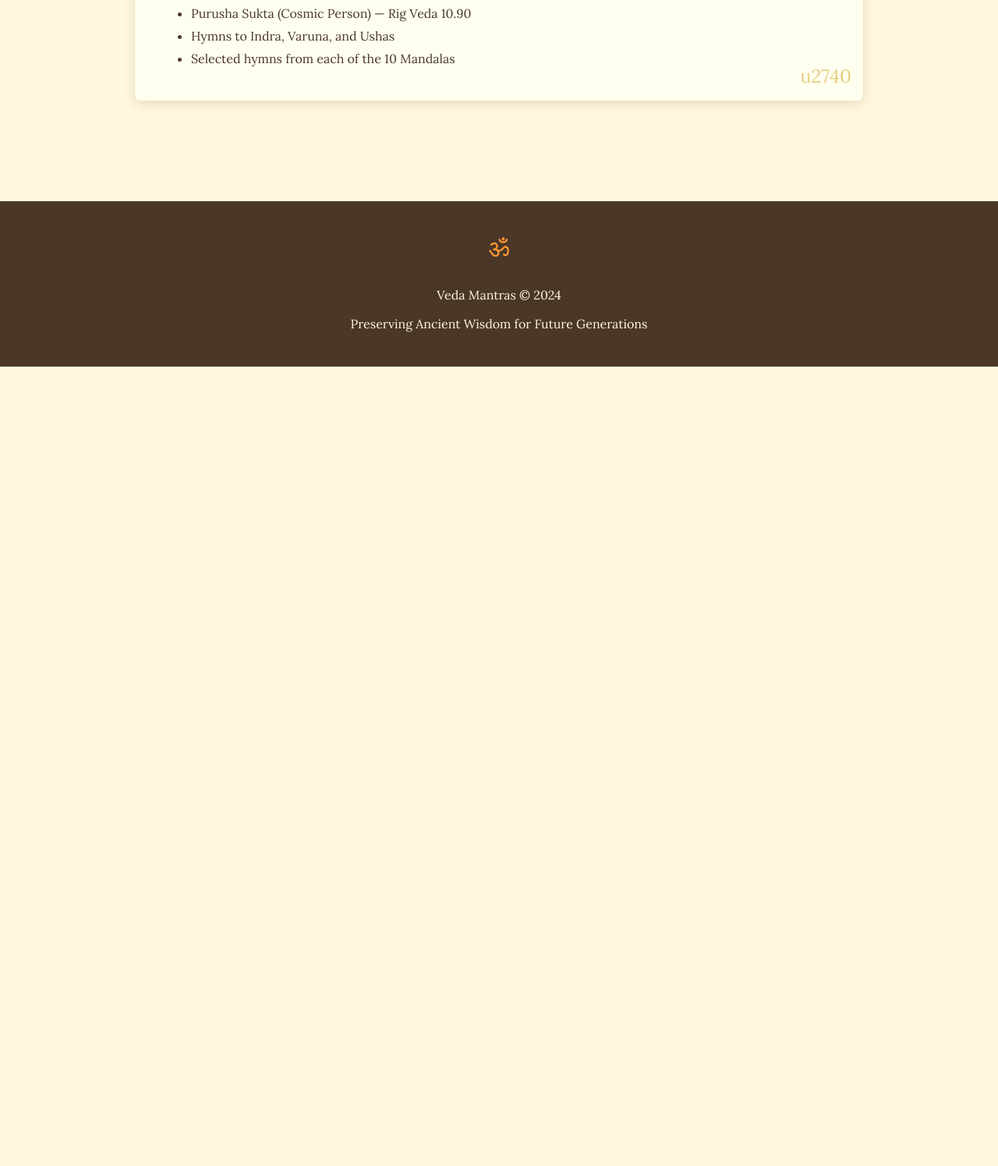
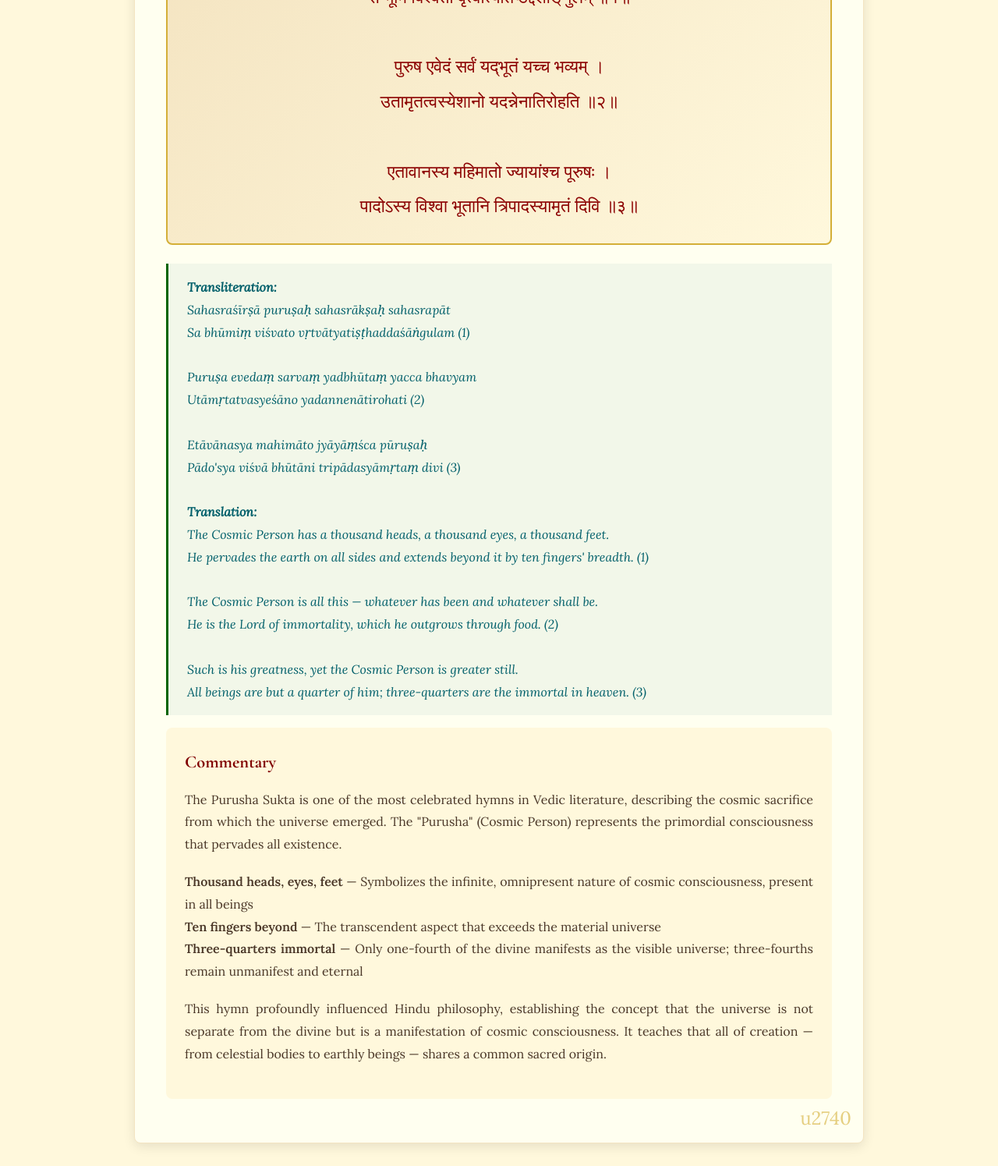
Before and after one commit to mnanjana2020/veda-mantras, a plain HTML site: page rigveda.html in a window 1280 px wide. Shown: the part 5000-6495 px from the top of the page at 78% size. Before the commit the page ends 5470 px from the top, so only its background shows below. Drawn offline with nearby package versions, Linux system fonts and the light colour scheme; a web font is replaced by a local one.

Commit message:
Add Purusha Sukta (Rig Veda 10.90) to Rig Veda page
- Add first three verses of the Hymn of the Cosmic Person
- Include Sanskrit text in Devanagari, IAST transliteration
- Provide English translation and detailed commentary
- Update "Coming Soon" list to reflect addition

Co-Authored-By: Claude Opus 4.5 <noreply@anthropic.com>

```diff
--- a/rigveda.html
+++ b/rigveda.html
@@ -178,6 +178,62 @@
             </div>
         </section>
 
+        <!-- Purusha Sukta -->
+        <section>
+            <h2>Purusha Sukta</h2>
+            <p><strong>Rig Veda 10.90</strong> — The Hymn of the Cosmic Person</p>
+
+            <div class="mantra">
+                सहस्रशीर्षा पुरुषः सहस्राक्षः सहस्रपात् ।<br>
+                स भूमिं विश्वतो वृत्वात्यतिष्ठद्दशाङ्गुलम् ॥१॥<br><br>
+                पुरुष एवेदं सर्वं यद्भूतं यच्च भव्यम् ।<br>
+                उतामृतत्वस्येशानो यदन्नेनातिरोहति ॥२॥<br><br>
+                एतावानस्य महिमातो ज्यायांश्च पूरुषः ।<br>
+                पादोऽस्य विश्वा भूतानि त्रिपादस्यामृतं दिवि ॥३॥
+            </div>
+
+            <div class="translation">
+                <strong>Transliteration:</strong><br>
+                Sahasraśīrṣā puruṣaḥ sahasrākṣaḥ sahasrapāt<br>
+                Sa bhūmiṃ viśvato vṛtvātyatiṣṭhaddaśāṅgulam (1)<br><br>
+                Puruṣa evedaṃ sarvaṃ yadbhūtaṃ yacca bhavyam<br>
+                Utāmṛtatvasyeśāno yadannenātirohati (2)<br><br>
+                Etāvānasya mahimāto jyāyāṃśca pūruṣaḥ<br>
+                Pādo'sya viśvā bhūtāni tripādasyāmṛtaṃ divi (3)<br><br>
+
+                <strong>Translation:</strong><br>
+                The Cosmic Person has a thousand heads, a thousand eyes, a thousand feet.<br>
+                He pervades the earth on all sides and extends beyond it by ten fingers' breadth. (1)<br><br>
+                The Cosmic Person is all this — whatever has been and whatever shall be.<br>
+                He is the Lord of immortality, which he outgrows through food. (2)<br><br>
+                Such is his greatness, yet the Cosmic Person is greater still.<br>
+                All beings are but a quarter of him; three-quarters are the immortal in heaven. (3)
+            </div>
+
+            <div class="analysis">
+                <h3>Commentary</h3>
+                <p>
+                    The Purusha Sukta is one of the most celebrated hymns in Vedic literature,
+                    describing the cosmic sacrifice from which the universe emerged. The "Purusha"
+                    (Cosmic Person) represents the primordial consciousness that pervades all existence.
+                </p>
+                <p>
+                    <strong>Thousand heads, eyes, feet</strong> — Symbolizes the infinite, omnipresent
+                    nature of cosmic consciousness, present in all beings<br>
+                    <strong>Ten fingers beyond</strong> — The transcendent aspect that exceeds the
+                    material universe<br>
+                    <strong>Three-quarters immortal</strong> — Only one-fourth of the divine manifests
+                    as the visible universe; three-fourths remain unmanifest and eternal
+                </p>
+                <p>
+                    This hymn profoundly influenced Hindu philosophy, establishing the concept that
+                    the universe is not separate from the divine but is a manifestation of cosmic
+                    consciousness. It teaches that all of creation — from celestial bodies to earthly
+                    beings — shares a common sacred origin.
+                </p>
+            </div>
+        </section>
+
         <div class="divider">☙ ❧ ☙</div>
 
         <!-- More Mantras Coming Soon -->
@@ -188,7 +244,6 @@
             </p>
             <ul style="margin-left: 2rem; margin-top: 1rem;">
                 <li>Nasadiya Sukta (Creation Hymn) — Rig Veda 10.129</li>
-                <li>Purusha Sukta (Cosmic Person) — Rig Veda 10.90</li>
                 <li>Hymns to Indra, Varuna, and Ushas</li>
                 <li>Selected hymns from each of the 10 Mandalas</li>
             </ul>
```
